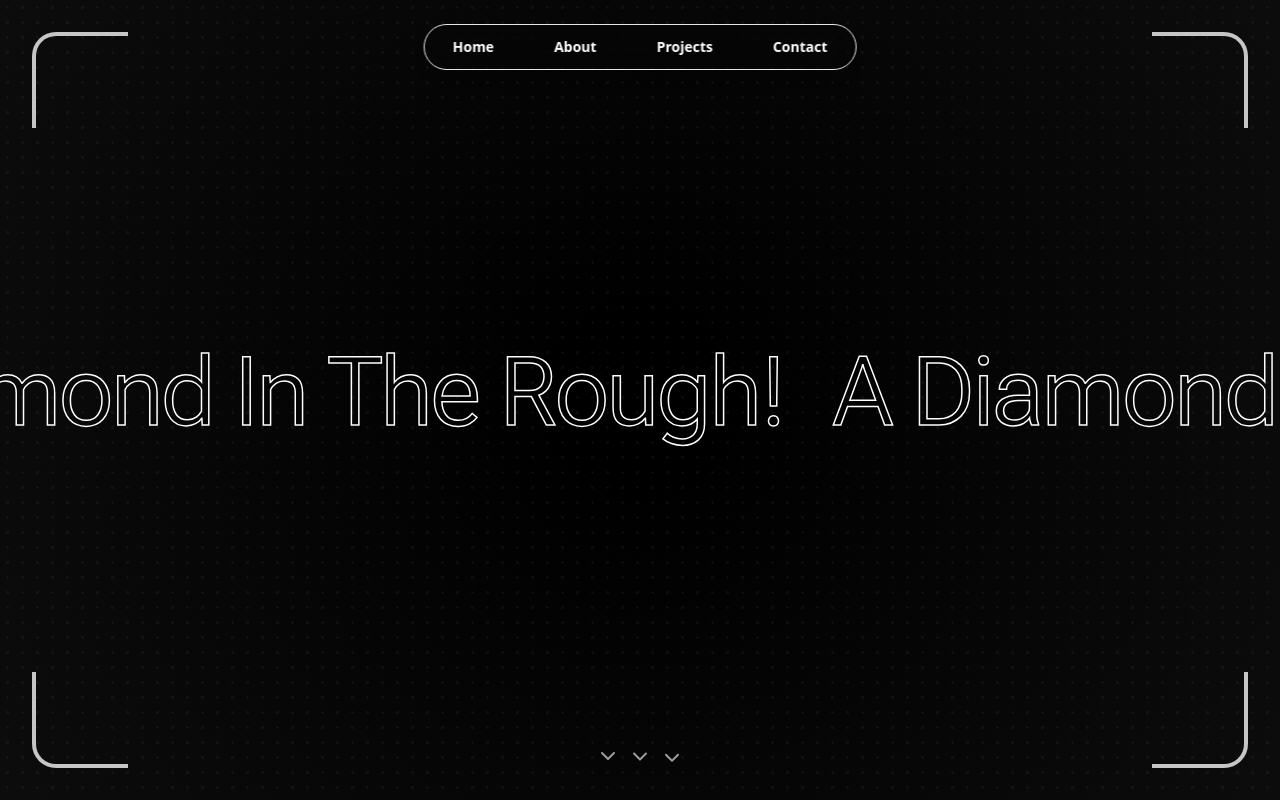
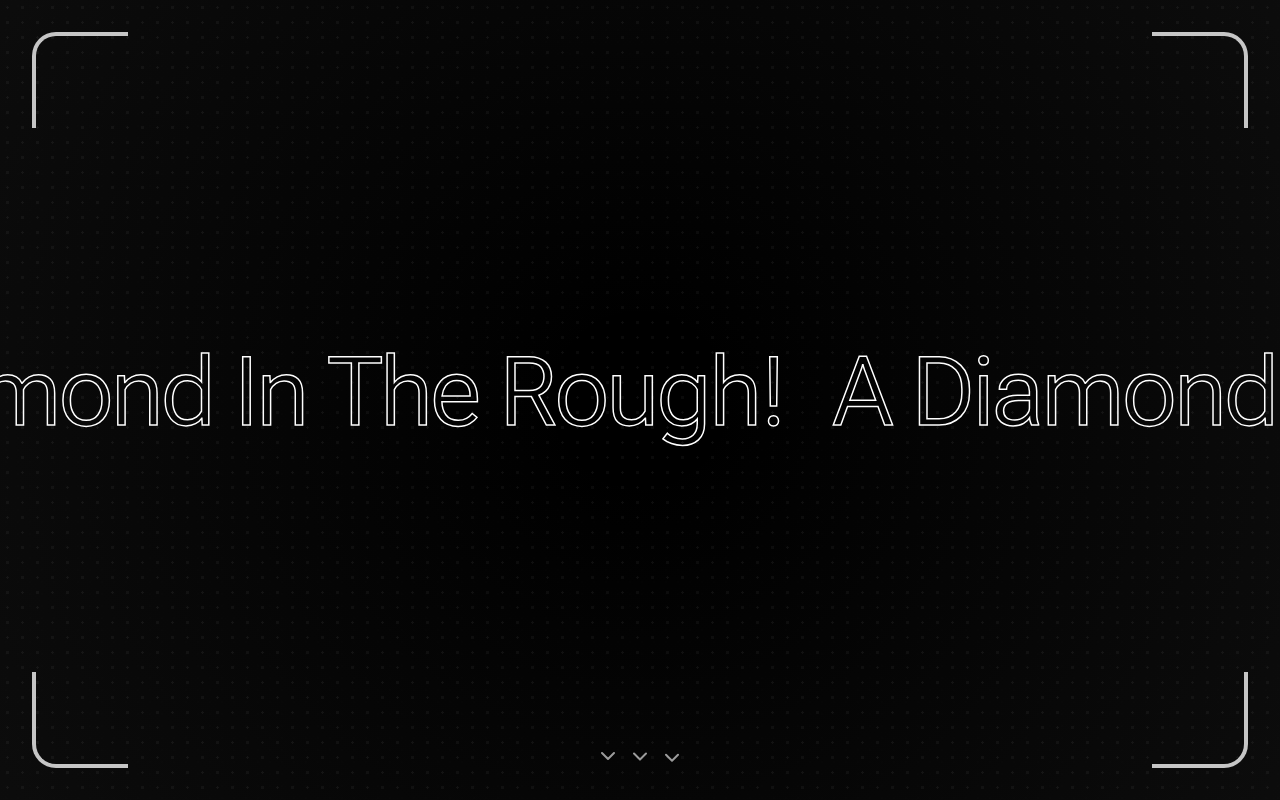
Before and after one commit to rayinailham/v1-porto, a Next.js app: page / in a window 1280 px wide. Shown: the top 800 px of the page. Built offline with nearby package versions, Linux system fonts and the light colour scheme.

Commit message:
Remove NavBar component and its demo from the project

```diff
--- a/src/app/page.tsx
+++ b/src/app/page.tsx
@@ -1,12 +1,9 @@
 import { EnhancedMarquee } from '@/components/ui/enhanced-marquee'
 import { ScrollIndicator } from '@/components/ui/scroll-indicator'
-import { NavBar } from '@/components/ui/tubelight-navbar'
 
 export default function Home() {
   return (
     <div className="min-h-screen bg-black">
-      {/* Navigation */}
-      <NavBar />
       {/* Hero Section - 100vh with Marquee */}
       <section id="hero" className="h-screen flex items-center justify-center bg-black relative">
         {/* Corner Braces */}
--- a/src/components/ui/tubelight-navbar-demo.tsx
+++ /dev/null
@@ -1,5 +0,0 @@
-import { NavBar } from './tubelight-navbar'
-
-export function NavBarDemo() {
-  return <NavBar />
-}
--- a/src/components/ui/tubelight-navbar.tsx
+++ /dev/null
@@ -1,94 +0,0 @@
-"use client"
-
-import React, { useEffect, useState } from "react"
-import { motion } from "framer-motion"
-import Link from "next/link"
-import { Home, User, Briefcase, Mail } from "lucide-react"
-import { cn } from "@/lib/utils"
-
-interface NavItem {
-  name: string
-  url: string
-  icon: any
-}
-
-interface NavBarProps {
-  items?: NavItem[]
-  className?: string
-}
-
-export function NavBar({ items, className }: NavBarProps) {
-  // Default navigation items for the portfolio
-  const defaultItems: NavItem[] = [
-    { name: 'Home', url: '#hero', icon: Home },
-    { name: 'About', url: '#about', icon: User },
-    { name: 'Projects', url: '#projects', icon: Briefcase },
-    { name: 'Contact', url: '#contact', icon: Mail }
-  ]
-
-  const navItems = items || defaultItems
-  const [activeTab, setActiveTab] = useState(navItems[0]?.name || "")
-  const [isMobile, setIsMobile] = useState(false)
-
-  useEffect(() => {
-    const handleResize = () => {
-      setIsMobile(window.innerWidth < 768)
-    }
-
-    handleResize()
-    window.addEventListener("resize", handleResize)
-    return () => window.removeEventListener("resize", handleResize)
-  }, [])
-
-  return (
-    <div
-      className={cn(
-        "fixed bottom-0 sm:top-0 left-1/2 -translate-x-1/2 z-50 mb-6 sm:pt-6",
-        className,
-      )}
-    >
-      <div className="flex items-center gap-3 bg-background/5 border border-border backdrop-blur-lg py-1 px-1 rounded-full shadow-lg">
-        {navItems.map((item) => {
-          const Icon = item.icon
-          const isActive = activeTab === item.name
-
-          return (
-            <Link
-              key={item.name}
-              href={item.url}
-              onClick={() => setActiveTab(item.name)}
-              className={cn(
-                "relative cursor-pointer text-sm font-semibold px-6 py-2 rounded-full transition-colors",
-                "text-foreground/80 hover:text-primary",
-                isActive && "bg-muted text-primary",
-              )}
-            >
-              <span className="hidden md:inline">{item.name}</span>
-              <span className="md:hidden">
-                <Icon size={18} strokeWidth={2.5} />
-              </span>
-              {isActive && (
-                <motion.div
-                  layoutId="lamp"
-                  className="absolute inset-0 w-full bg-primary/5 rounded-full -z-10"
-                  initial={false}
-                  transition={{
-                    type: "spring",
-                    stiffness: 300,
-                    damping: 30,
-                  }}
-                >
-                  <div className="absolute -top-2 left-1/2 -translate-x-1/2 w-8 h-1 bg-primary rounded-t-full">
-                    <div className="absolute w-12 h-6 bg-primary/20 rounded-full blur-md -top-2 -left-2" />
-                    <div className="absolute w-8 h-6 bg-primary/20 rounded-full blur-md -top-1" />
-                    <div className="absolute w-4 h-4 bg-primary/20 rounded-full blur-sm top-0 left-2" />
-                  </div>
-                </motion.div>
-              )}
-            </Link>
-          )
-        })}
-      </div>
-    </div>
-  )
-}
```
